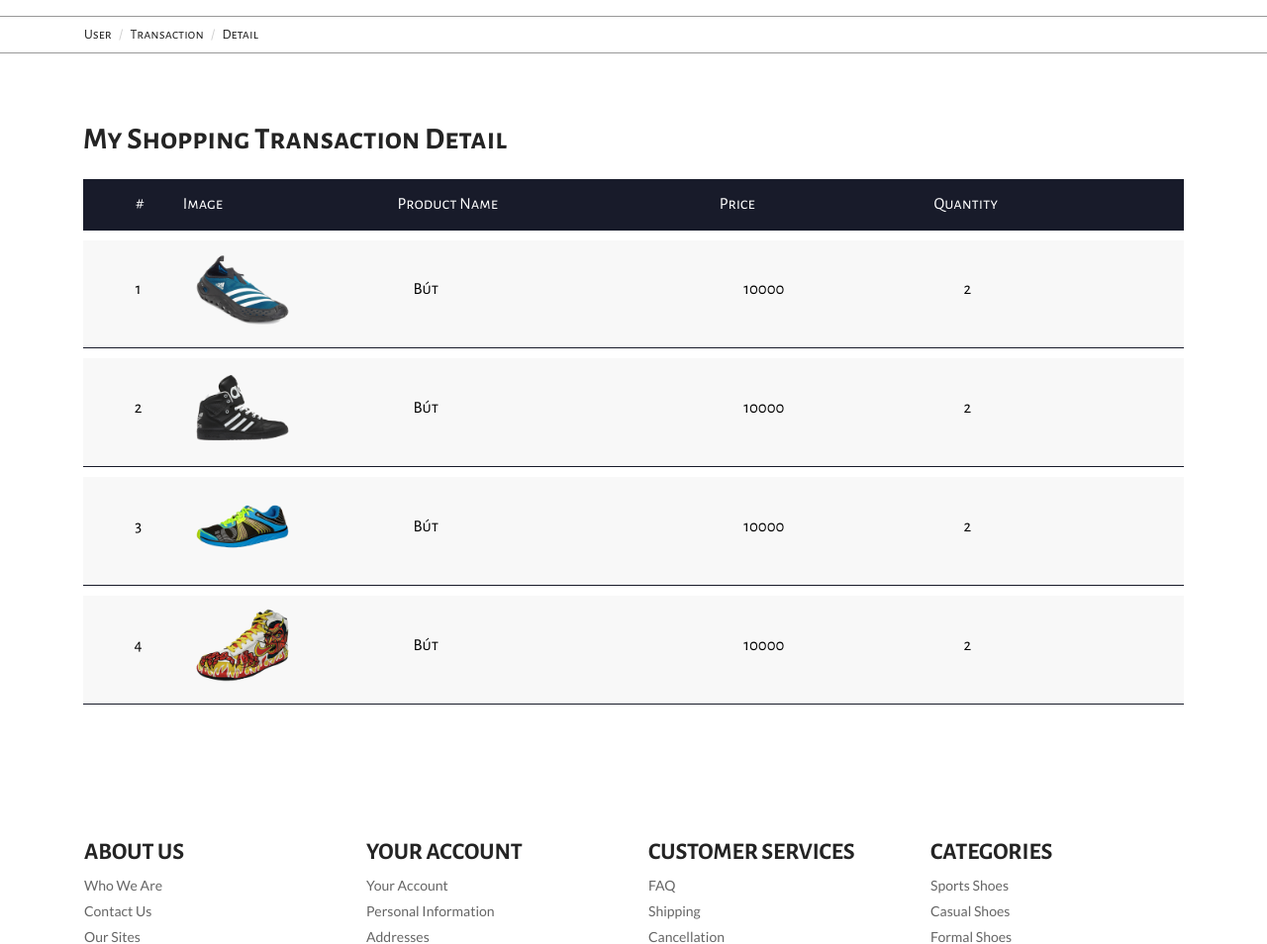
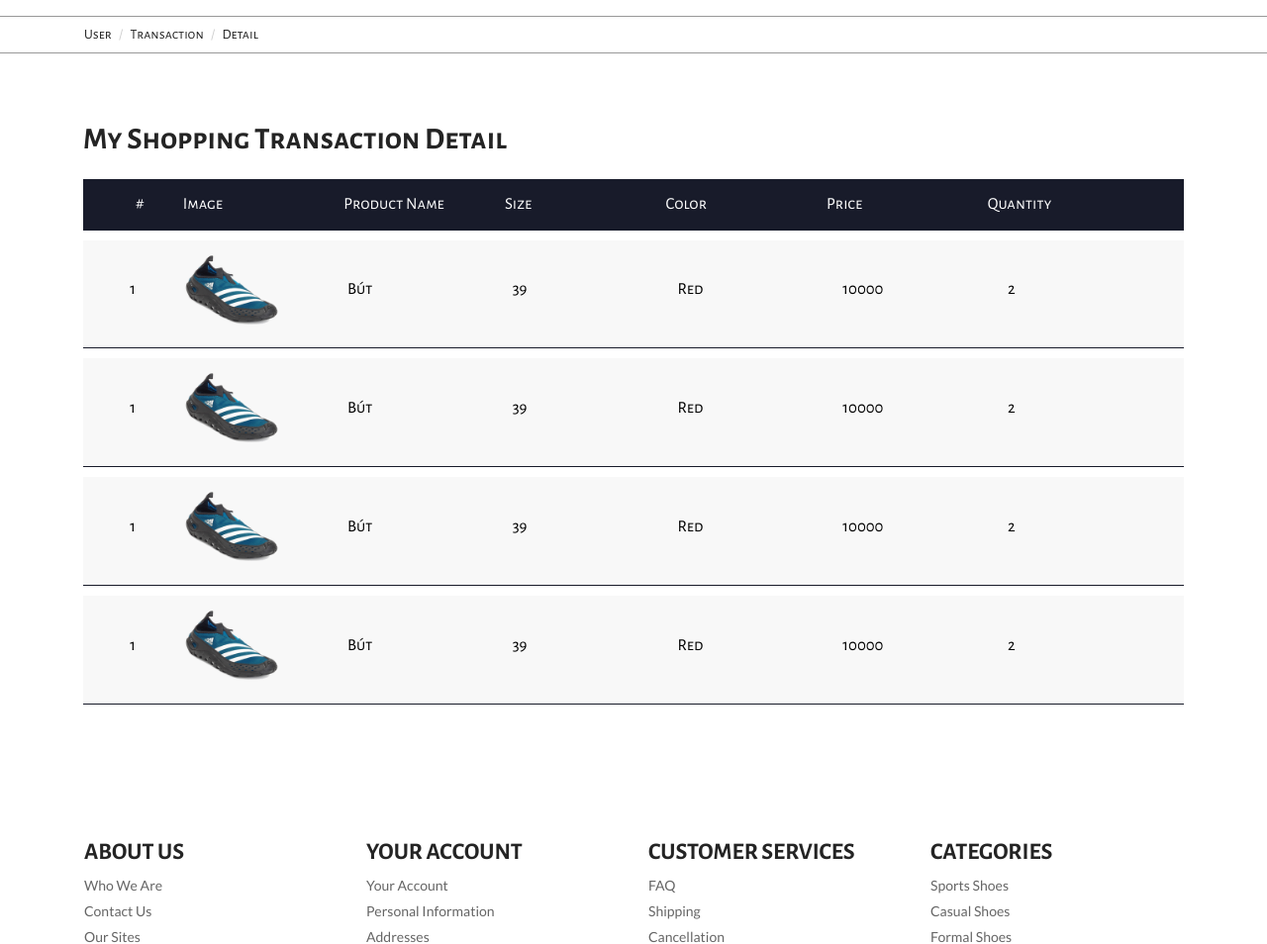
Before and after one commit to tsrnd/dp-aquaman, a Django app: page /user/transactions/1/ in a window 1280 px wide. Shown: the part 168-1122 px from the top of the page at 99% size. Run offline with Django 3.2, Linux system fonts and the light colour scheme; some libraries are stand-ins or nearby versions.

Commit message:
add-size-color

```diff
--- a/yashoes_frontend/share/static/css/style.css
+++ b/yashoes_frontend/share/static/css/style.css
@@ -737,6 +737,9 @@ ul.transaction li span {
 ul.detail {
 	padding: 0px !important;
 }
+ul.detail li {
+	width: 15%;
+}
 span.status {
 	width: 50%;
 }
@@ -1822,7 +1825,7 @@ ul.product-categories li a {
 }
 
 li.id-tran {
-	width: 10% !important;
+	width: 9% !important;
 }
 li.list-pro {
 	width: 30% !important;
@@ -1833,4 +1836,13 @@ li.tran img {
 li.stt span {
 	text-align: center !important;
 }
+
+ul.tran-dt li {
+	display:inline-block;
+	width:15%;
+	float:left;
+}
+li.detail {
+	width: 15% !important;
+}
 /*---- responsive-design -----*/
--- a/yashoes_frontend/share/templates/user/transaction-detail.html
+++ b/yashoes_frontend/share/templates/user/transaction-detail.html
@@ -22,10 +22,12 @@
       <div class=" cart-items heading">
         <h3>My Shopping Transaction Detail</h3>
         <div class="in-check">
-          <ul class="unit">
+          <ul class="unit tran-dt">
             <li style="width: 8%; text-align: center;"><span>#</span></li>
             <li><span>Image</span></li>
-            <li style="width: 30%"><span>Product Name</span></li>
+            <li><span>Product Name</span></li>
+            <li><span>Size</span></li>
+            <li><span>Color</span></li>
             <li><span>Price</span></li>
             <li><span>Quantity</span></li>
             <div class="clearfix"> </div>
@@ -34,39 +36,46 @@
             <li class="id-tran stt"><span>1</span></li>
             <li class="ring-in tran"><a href="single.html" ><img src="{% static 'images/shoes-2.png' %}" class="img-responsive" alt="" style="width:100px;height:100px;"></a>
 						</li>
-            <li class="list-pro"><a href="#"><span>Bút<span></a></li>
+            <li class="list-pro detail"><a href="#"><span>Bút<span></a></li>
+            <li><span>39</span></li>
+            <li><span>Red</span></li>
             <li><span>10000</span></li>
             <li><span>2</span></li>
             <div class="clearfix"> </div>
           </ul>
           <ul class="cart-header transaction detail">
-            <li class="id-tran stt"><span>2</span></li>
-            <li class="ring-in tran"><a href="single.html" ><img src="{% static 'images/shoes-1.png' %}" class="img-responsive" alt="" style="width:100px;height:100px;"></a>
+            <li class="id-tran stt"><span>1</span></li>
+            <li class="ring-in tran"><a href="single.html" ><img src="{% static 'images/shoes-2.png' %}" class="img-responsive" alt="" style="width:100px;height:100px;"></a>
 						</li>
-            <li class="list-pro"><a href="#"><span>Bút<span></a></li>
+            <li class="list-pro detail"><a href="#"><span>Bút<span></a></li>
+            <li><span>39</span></li>
+            <li><span>Red</span></li>
             <li><span>10000</span></li>
             <li><span>2</span></li>
             <div class="clearfix"> </div>
           </ul>
           <ul class="cart-header transaction detail">
-            <li class="id-tran stt"><span>3</span></li>
-            <li class="ring-in tran"><a href="single.html" ><img src="{% static 'images/shoes-3.png' %}" class="img-responsive" alt="" style="width:100px;height:100px;"></a>
+            <li class="id-tran stt"><span>1</span></li>
+            <li class="ring-in tran"><a href="single.html" ><img src="{% static 'images/shoes-2.png' %}" class="img-responsive" alt="" style="width:100px;height:100px;"></a>
 						</li>
-            <li class="list-pro"><a href="#"><span>Bút<span></a></li>
+            <li class="list-pro detail"><a href="#"><span>Bút<span></a></li>
+            <li><span>39</span></li>
+            <li><span>Red</span></li>
             <li><span>10000</span></li>
             <li><span>2</span></li>
             <div class="clearfix"> </div>
           </ul>
           <ul class="cart-header transaction detail">
-            <li class="id-tran stt"><span>4</span></li>
-            <li class="ring-in tran"><a href="single.html" ><img src="{% static 'images/shoes-10.png' %}" class="img-responsive" alt="" style="width:100px;height:100px;"></a>
+            <li class="id-tran stt"><span>1</span></li>
+            <li class="ring-in tran"><a href="single.html" ><img src="{% static 'images/shoes-2.png' %}" class="img-responsive" alt="" style="width:100px;height:100px;"></a>
 						</li>
-            <li class="list-pro"><a href="#"><span>Bút<span></a></li>
+            <li class="list-pro detail"><a href="#"><span>Bút<span></a></li>
+            <li><span>39</span></li>
+            <li><span>Red</span></li>
             <li><span>10000</span></li>
             <li><span>2</span></li>
             <div class="clearfix"> </div>
           </ul>
-
         </div>
       </div>
     </div>
```
